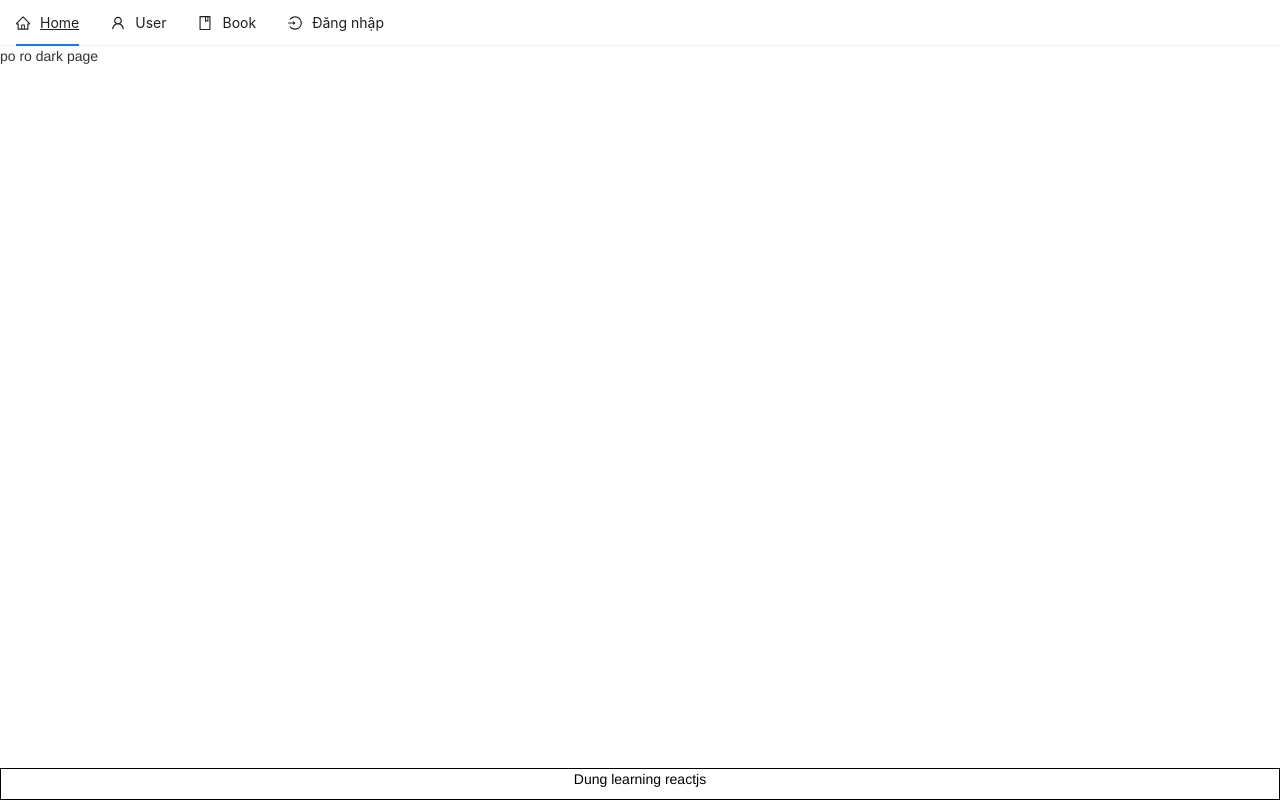
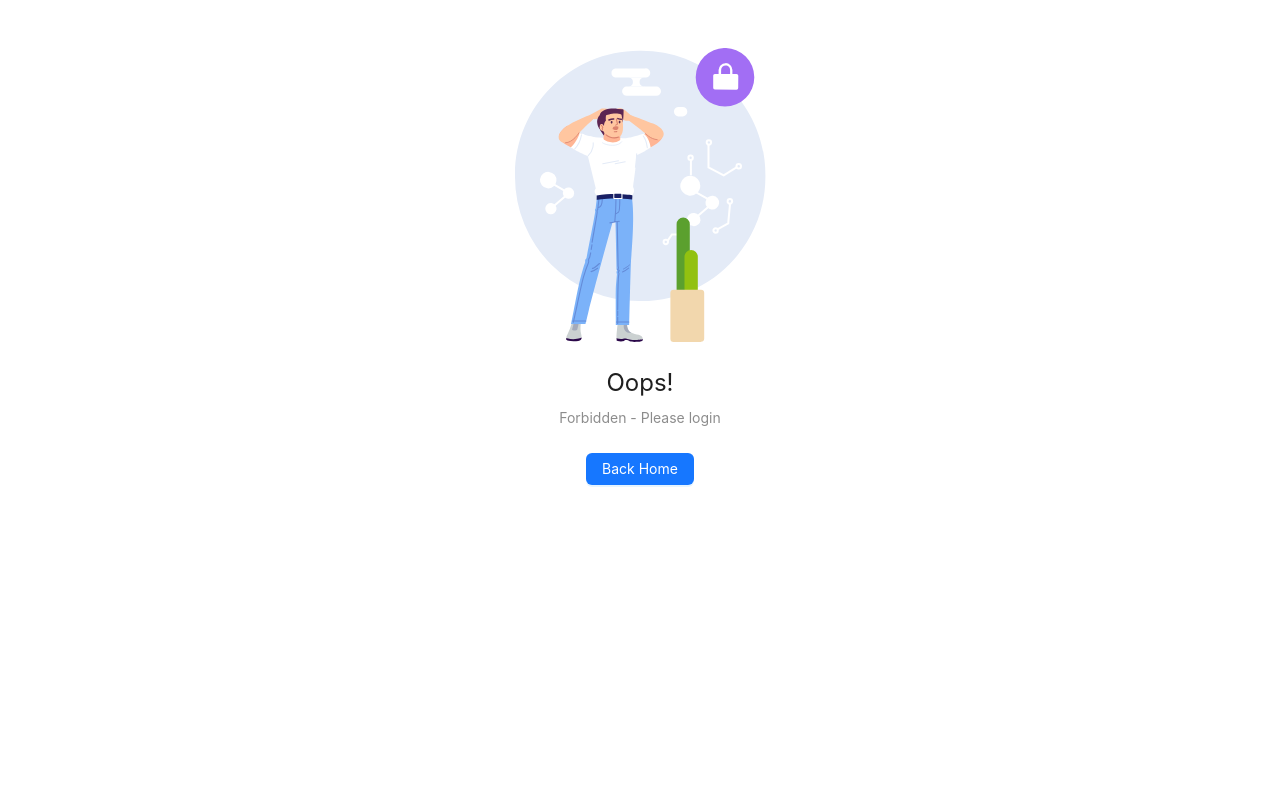
Before and after one commit to HuuDungg/learnReact, a React (Vite) app: page /books in a window 1280 px wide. Built offline with nearby package versions, Linux system fonts and the light colour scheme; no server answers.

Commit message:
private route required login

```diff
--- a/src/components/context/auth.context.jsx
+++ b/src/components/context/auth.context.jsx
@@ -19,9 +19,11 @@ export const AuthWrapper = (props)=>{
         id: ""
     })
 
+    const [isAppLoading, setIsAppLoading] = useState(true)
+
     return(
         <AuthContext.Provider value={{
-            user, setUser
+            user, setUser, isAppLoading, setIsAppLoading
         }}>
             {props.children}
         </AuthContext.Provider>
--- a/src/components/layout/header.jsx
+++ b/src/components/layout/header.jsx
@@ -7,14 +7,19 @@ import { getAccountApi } from '../../service/api.service';
 const Header = () =>{
 
   const {user, setUser} = useContext(AuthContext);
+  const {isAppLoading, setIsAppLoading} = useContext(AuthContext)
   const loadCurrentUser = async ()=>{
     const res = await getAccountApi()
+    setIsAppLoading(false)
     if(res.data){
       setUser(res.data.user)
     }
+    console.log('check is loading ', isAppLoading)
+
   }
 
   useEffect(()=>{loadCurrentUser()}, [])
+
     const items = [
         {
           label: <Link to={'/'}>Home</Link>,
--- a/src/components/page/error.jsx
+++ b/src/components/page/error.jsx
@@ -6,7 +6,7 @@ export default function ErrorPage() {
 
     return (
         <Result
-    status="403"
+    status="404"
     title="Oops!"
     subTitle={error.message}
     extra={<Button type="primary"><Link to={'/users'}>Back Home</Link></Button>}
--- /dev/null
+++ b/src/components/page/private.route.jsx
@@ -0,0 +1,31 @@
+import { useContext } from "react"
+import { AuthContext } from "../context/auth.context"
+import { Link, Navigate, useNavigate } from "react-router-dom"
+import { Button, Result, message } from "antd"
+
+const PrivateRoute = (props)=>{
+    const {user} = useContext(AuthContext)
+    const navigate = useNavigate()
+    if(user && user.id){
+           return(
+                    <>
+                        {props.children}
+                    </>
+                )
+    }else{
+        message.warning('please login')
+        return(
+            <>
+                    <Result
+                        status="403"
+                        title="Oops!"
+                        subTitle='Forbidden - Please login'
+                        extra={<Button type="primary"><Link to={'/users'}>Back Home</Link></Button>}
+                    />
+            </>
+        )
+    }
+
+}
+
+export default PrivateRoute
--- a/src/components/page/users.jsx
+++ b/src/components/page/users.jsx
@@ -24,6 +24,7 @@ const UserPage = () =>{
         }
 
       }
+
     return(
         <>
             <Header></Header>
--- a/src/components/user/user.table.jsx
+++ b/src/components/user/user.table.jsx
@@ -111,7 +111,9 @@ const handleUpdateAvatar = async () =>{
       render: (_, record) => (
         <>
         <Space size="middle">
-          <EditOutlined
+          <EditOutlined style={{
+            color:'gray'
+          }}
 
           onClick={()=>{
             setIsModalUpdateOpen(true)
@@ -126,7 +128,12 @@ const handleUpdateAvatar = async () =>{
             okText="Yes"
             cancelText="No"
           >
-            <DeleteOutlined onClick={() => setUserDelete(record._id)}/>
+            <DeleteOutlined
+            onClick={() => setUserDelete(record._id)}
+            style={{
+              color:'red'
+            }}
+            />
         </Popconfirm>
 
 
--- a/src/main.jsx
+++ b/src/main.jsx
@@ -10,6 +10,7 @@ import BookPage from './components/page/book'
 import ErrorPage from './components/page/error';
 import RegisterPage from './components/page/register';
 import { AuthWrapper } from './components/context/auth.context';
+import PrivateRoute from './components/page/private.route';
 
 const router = createBrowserRouter([
   {
@@ -24,7 +25,11 @@ const router = createBrowserRouter([
   },
   {
     path: "/books",
-    element: <BookPage></BookPage>
+    element:
+    <PrivateRoute>
+        <BookPage/>
+    </PrivateRoute>
+
   },
   {
     path: "/login",
```
Also changed, not shown: src/App.jsx (added).
